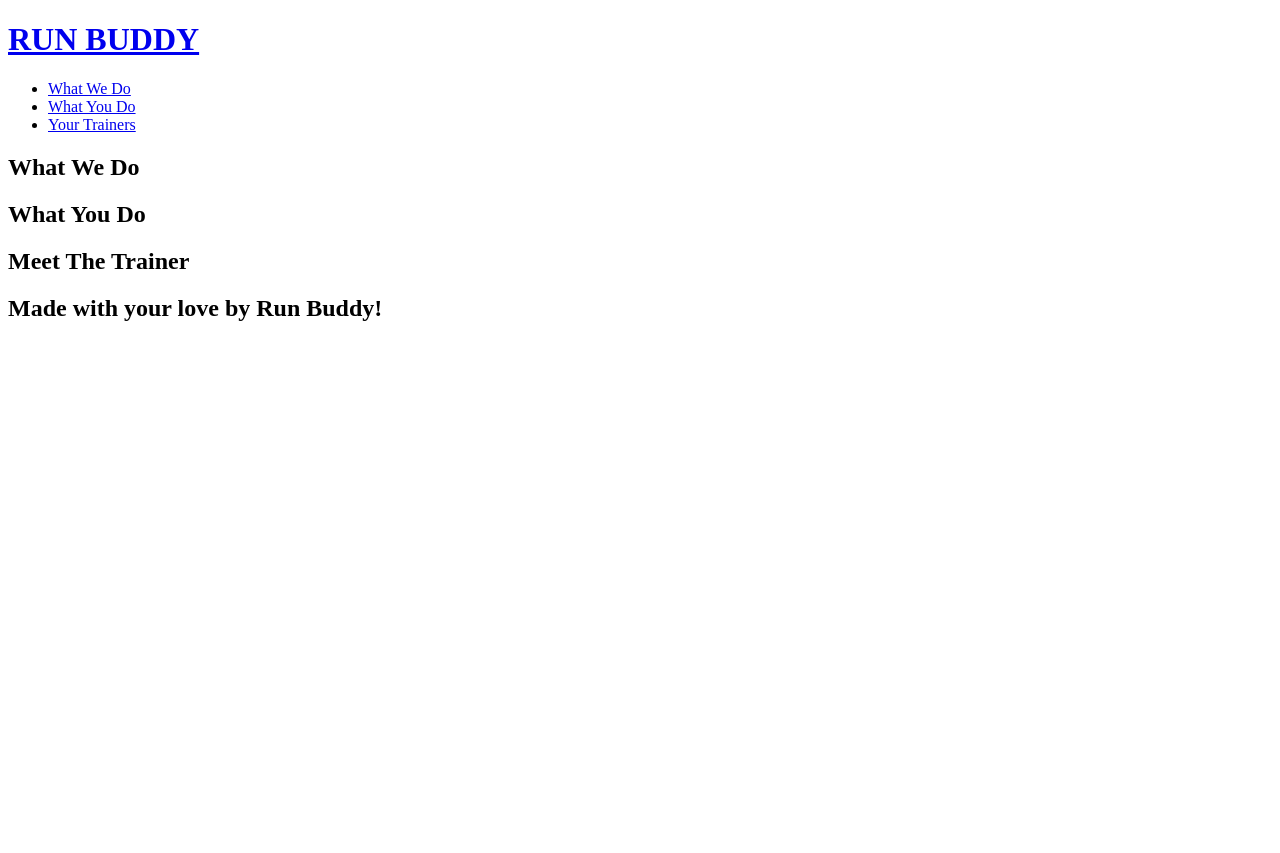
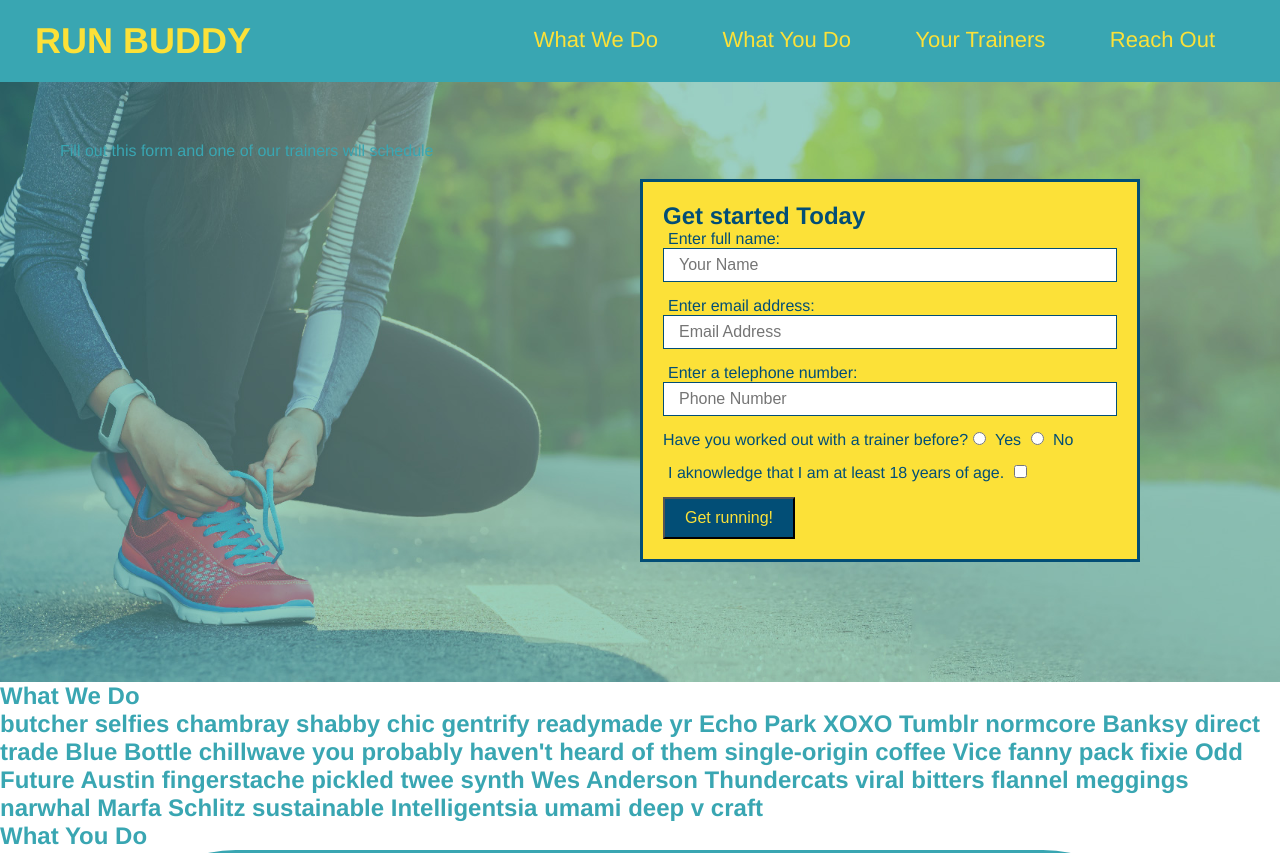
Before and after one commit to amaarouf1/run-body, a plain HTML site: page index.html in a window 1280 px wide. Shown: the top 853 px of the page. Before the commit the page ends 800 px from the top, so only its background shows below. Drawn offline with Linux system fonts and the light colour scheme.

Commit message:
add what you do icons

```diff
--- a/index.html
+++ b/index.html
@@ -1,10 +1,14 @@
 <!DOCTYPE html>
 <html lang="en">
-  <head>
+
+<head>
     <meta charset="UTF-8">
+    <link rel="stylesheet" href="./style.css" />
     <title>Run Buddy</title>
-  </head>
-  <body>
+    <!-- Add this to the page and see what happens! -->
+</head>
+
+<body>
     <header>
         <h1>
             <a href="/">RUN BUDDY</a>
@@ -12,7 +16,7 @@
         <nav>
             <ul>
                 <li>
-                    <a href="#What-we-d0">What We Do</a>
+                    <a href="#What-we-do">What We Do</a>
                 </li>
                 <li>
                     <a href="#What-you-do">What You Do</a>
@@ -20,27 +24,101 @@
                 <li>
                     <a href="#Your-trainers">Your Trainers</a>
                 </li>
+                <li>
+                    <a href="#Reach out">Reach Out</a>
+                </li>
             </ul>
         </nav>
     </header>
-    <section>
-        <h2>What We Do</h2>
+    <section class="hero">
+
+            <p>Fill out this form and one of our trainers will schedule </p>
+            <form class="hero-form">
+                <h3>Get started Today</h3>
+                <label for="name">Enter full name:</label>
+                <input type="text" placeholder="Your Name" name="name" id="name" class="form-input"/>
+                <label for="email">Enter email address:</label>
+                <input type="email" placeholder="Email Address" name="email" id="email" class="form-input"/>
+                <label for="phone number">Enter a telephone number:</label>
+                <input type="tel" placeholder="Phone Number" name="phone" id="phone number" class="form-input"/>
+                <p>
+                    Have you worked out with a trainer before?
+                    <!-- The radio button elements must have the same name "trainer-confirm" -->
+                    <input type="radio" name="trainer-confirm" id="trainer-yes" />
+                    <label for="trainer-yes">Yes</label>
+                    <input type="radio" name="trainer-confirm" id="trainer-no" />
+                    <label for="trainer-no">No</label>
+                </p>
+                <p>
+                    <label for="checkbox">I aknowledge that I am at least 18 years of age.</label>
+                    <input type="checkbox" name="age-confirm" id="checkbox">
+                </p>
+                <button type="submit">
+                    Get running!
+                </button>
+
+            </form>
+
     </section>
-    <section>
+
+    <section id="what-we-do">
+
+        <h2>
+            What We Do
+
+            <p>butcher selfies chambray shabby chic gentrify readymade yr Echo Park XOXO Tumblr normcore Banksy direct trade Blue
+            Bottle chillwave you probably haven't heard of them single-origin coffee Vice fanny pack fixie Odd Future Austin
+            fingerstache pickled twee synth Wes Anderson Thundercats viral bitters flannel meggings narwhal Marfa Schlitz
+            sustainable Intelligentsia umami deep v craft</p>
+        </h2>
+
+    </section>
+    <section id="what-you-do">
         <h2>
             What You Do
         </h2>
+        <div>
+            <img src="/assets/step-1.svg" alt="">
+            <h3>Step 1: Fill Out the Form Above.</h3>
+            <p></p>You're already here, so why not?</p>
+        </div>
+        <div>
+            <img src="/assets/step-2.svg" alt="">
+            <h3>Step 2: Consult with One of Our Trainers.</h3>
+            <p>Are you here to build muscle, lose weight, or just feel good?</p>
+        </div>
+
+        <div>
+            <img src="/assets/step-3.svg" alt="">
+            <h3>Step3: Get running.</h3>
+            <p>Hit the ground running (literally) once your trainer lays out your plan.</p>
+        </div>
+
+        <div>
+            <img src="/assets/step-4.svg" alt="">
+            <h3>Step4: See Results.</h3>
+            <p>Bi-weekly checkins with your trainer will keep you focused</p>
+        </div>
+
     </section>
     <section>
         <h2>
             Meet The Trainer
         </h2>
     </section>
+    <section>
+        <h2>
+    </section>
     <footer>
         <h2>
-            Made with your love by Run Buddy!
+            💖Made with your love by Run Buddy!
         </h2>
+        <div>
+            <a href="#">Read Our Privacy Policy</a></br>
+            &copy; 2019 Run Buddy, INC.
+        </div>
     </footer>
 
-  </body>
+</body>
+
 </html>
--- /dev/null
+++ b/style.css
@@ -0,0 +1,126 @@
+* {
+    margin: 0;
+    padding: 0;
+    box-sizing: border-box;
+}
+body {
+    /* more on this crazy alphanumerical value in a minute! */
+    color: #39a6b2;
+    font-family: Helvetica, Arial, sans-serif;
+}
+
+header {
+    padding: 20px 35px;
+    background-color: #39a6b2;
+
+}
+
+header h1 {
+    font-weight: bold;
+    font-size: 36px;
+    color: #ddc000;
+    margin: 0;
+    display: inline;
+
+}
+
+header a {
+    color: #fce138;
+}
+
+header a {
+    text-decoration: none;
+    color: #fce138;
+}
+
+header nav {
+    float: right;
+    margin: 7px 0;
+}
+
+header nav ul li {
+    display: inline;
+
+}
+
+header nav ul li a {
+
+    margin: 0 30px;
+    font-weight: lighter;
+    font-size: 22px;
+}
+
+footer {
+    background: #fce138;
+    width: 100%;
+    padding: 40px 35px;
+}
+
+footer h2 {
+    display: inline;
+    color: #024e76;
+    font-size: 30px;
+    margin: 0;
+}
+
+footer div {
+    float: right;
+    line-height: 1.5;
+    text-align: right;
+}
+
+footer a {
+    color: #024e76 ;
+}
+
+.hero {
+    padding: 60px;
+    background-image: url("../assets/hero-bg.jpg");
+    height: 600px;
+    background-size: cover;
+    background-position: center;
+    position: relative;
+
+}
+
+.hero-form {
+background-color: #fce138;
+padding: 20px;
+width: 500px;
+color: #024e76;
+border: 3px solid #024e76;
+position: absolute;
+bottom: 120px;
+right: 140px;
+}
+
+.hero-form h3 {
+    font-size: 24px;
+    margin: 0;
+}
+
+.hero-form p{
+   margin: 5px 0 15px 0;
+}
+
+.form-input {
+    border: 1px solid #024e76;
+    display:block;
+    padding: 7px 15px;
+    font-size: 16px;
+    color:#024e76;
+    width: 100%;
+    margin-bottom: 15px;
+
+}
+
+.hero-form label {
+    margin: 0 5px;
+}
+
+button {
+    background-color: #024e76;
+    color: #fce138;
+    padding: 10px 20px;
+    font-size: 16px;
+}
```
Also changed, not shown: index1.html (added, +64 -0 lines), assets/hero-bg.jpg (added), assets/step-1.svg (added), assets/step-2.svg (added), assets/step-3.svg (added), assets/step-4.svg (added).
